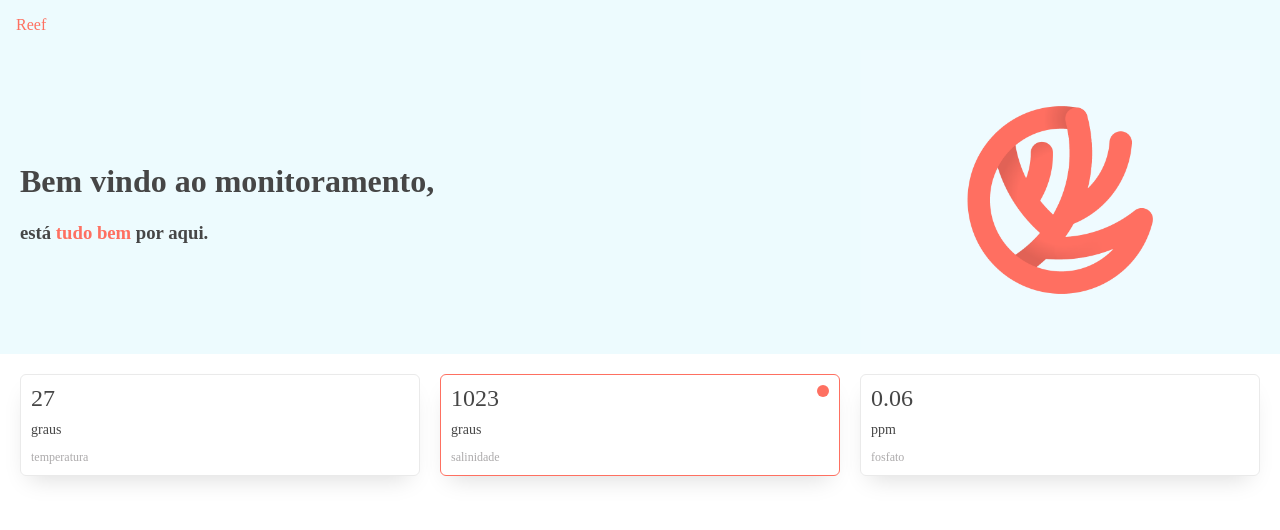
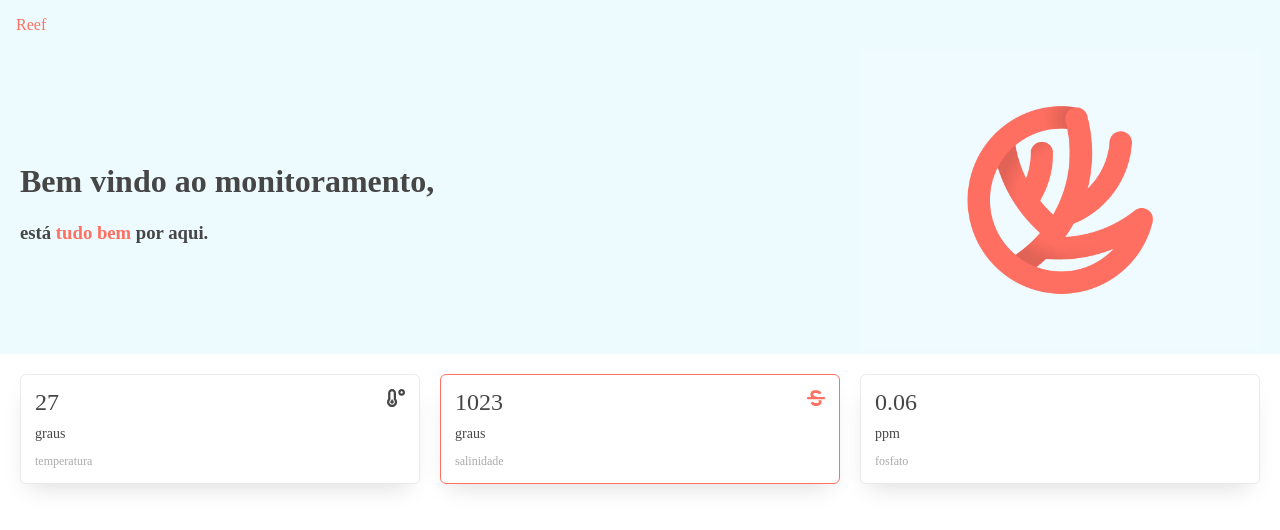
Before and after one commit to espoo-dev/the_reef, a React (Create React App) app: page / in a window 1280 px wide. Shown: the top 530 px of the page. Built offline with nearby package versions, Linux system fonts and the light colour scheme.

Commit message:
👾 Adding icons in indicator  (#30)

```diff
--- a/package.json
+++ b/package.json
@@ -12,6 +12,7 @@
     "@types/react-dom": "^17.0.0",
     "react": "^17.0.2",
     "react-dom": "^17.0.2",
+    "react-icons": "^4.2.0",
     "react-scripts": "4.0.3",
     "typescript": "^4.1.2",
     "web-vitals": "^1.0.1"
--- a/src/components/Indicator/Indicator.styles.tsx
+++ b/src/components/Indicator/Indicator.styles.tsx
@@ -11,7 +11,7 @@ interface Props {
 
 // Card
 export const CardMonitor = styled.div<Props>`
-  padding: 10px;
+  padding: 14px;
   color: #464646;
   display: flex;
   flex-direction: column;
@@ -46,9 +46,21 @@ export const AlertCircle = styled.div`
   border-radius: 50%;
   height: 12px;
   width: 12px;
+  margin-left: 10px;
 `;
 
 export const NameIndicator = styled.div`
   font-size: 14px;
   margin-top: 10px;
 `;
+
+export const IconContainer = styled.div<Props>`
+  display: flex;
+  font-size: 18px;
+
+  ${props =>
+    props.danger &&
+    css`
+      color: #fe7061;
+    `};
+`;
--- a/src/components/Indicator/Indicator.tsx
+++ b/src/components/Indicator/Indicator.tsx
@@ -4,9 +4,11 @@ import {
   ContainerCard,
   Description,
   ValueTitle,
-  AlertCircle,
-  NameIndicator
+  NameIndicator,
+  IconContainer
 } from './Indicator.styles';
+import { IconType } from 'react-icons/lib';
+import { ReactElement } from 'react';
 export interface IndicatorProps {
   value: number;
   name: string;
@@ -16,6 +18,7 @@ export interface IndicatorProps {
     values: number[];
   };
   danger?: boolean;
+  icon?: ReactElement<IconType>
 }
 
 interface config {
@@ -23,7 +26,7 @@ interface config {
 }
 
 export const Indicator = (props: config) => {
-  const { name, value, unit, alarm } = props.config;
+  const { name, value, unit, alarm, icon } = props.config;
 
   const checkAlarm = ():boolean => {
     if (alarm && alarm.values && alarm.values.length) {
@@ -38,7 +41,11 @@ export const Indicator = (props: config) => {
         <ValueTitle>
           <span>{value}</span>
         </ValueTitle>
-        { checkAlarm() && <AlertCircle data-testid={'alert-' + name} /> }
+        { icon && (
+          <IconContainer data-testid="icon" danger={checkAlarm()}>
+            { icon }
+          </IconContainer>
+        )}
       </ContainerCard>
       <NameIndicator>
         <span>{unit}</span>
--- a/src/pages/Dashboard/Dashboard.styles.tsx
+++ b/src/pages/Dashboard/Dashboard.styles.tsx
@@ -7,6 +7,11 @@ export const HeaderSection = styled.div`
   color: #464646;
   background: #edfbfe;
   align-items: center;
+
+  @media(max-width: 550px) {
+    flex-direction: column;
+    text-align: center;
+  }
 `;
 
 export const ImgMonitor = styled.img`
--- a/src/pages/Dashboard/Dashboard.tsx
+++ b/src/pages/Dashboard/Dashboard.tsx
@@ -8,6 +8,7 @@ import {
   ImgMonitor,
   CardsSection
 } from './Dashboard.styles';
+import { FaTemperatureLow, FaStrikethrough } from 'react-icons/fa';
 
 const Dashboard = () => {
 
@@ -19,7 +20,8 @@ const Dashboard = () => {
       alarm: {
         condition: 'out_interval',
         values: [26, 29]
-      }
+      },
+      icon: <FaTemperatureLow />
     },
     {
       value: 1023,
@@ -28,7 +30,8 @@ const Dashboard = () => {
       alarm: {
         condition: 'out_interval',
         values: [1024, 1026]
-      }
+      },
+      icon: <FaStrikethrough />
     },
     {
       value: 0.06,
```
Also changed, not shown: 2 other files (tests, documents, lock files or other folders).
